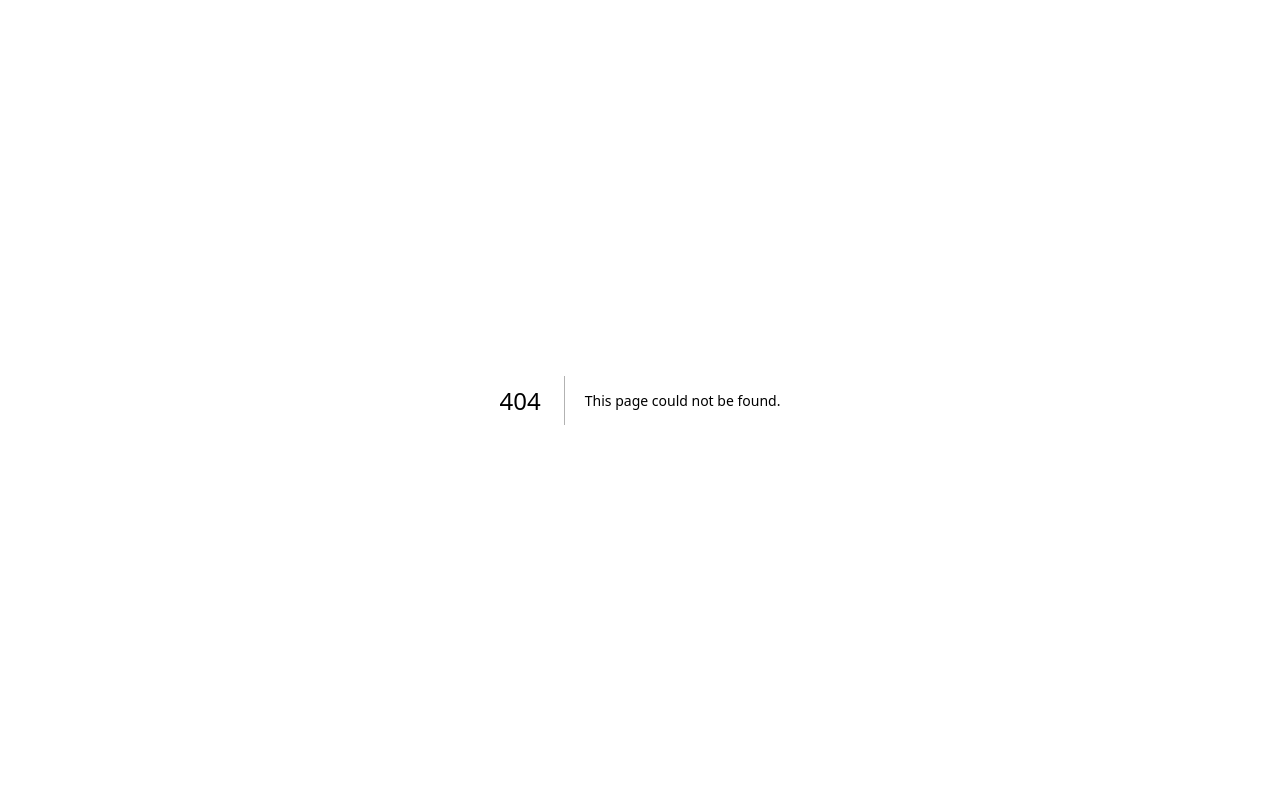
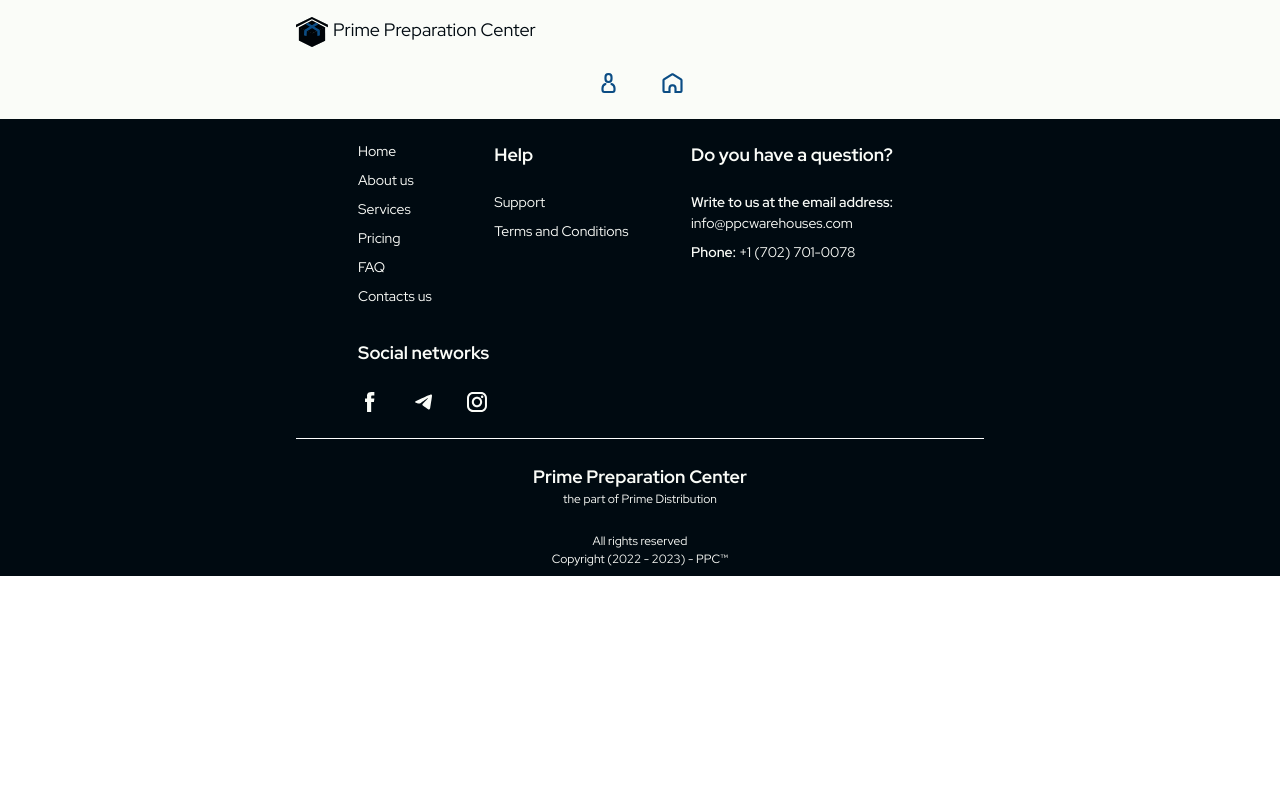
Before and after one commit to korvan17/nevadaFrontend, a Next.js app: page /dashboard/userPage in a window 1280 px wide. Before the commit this address had no page. Shown: the top 800 px of the page. Built offline with nearby package versions, Linux system fonts and the light colour scheme.

Commit message:
add DB pages

```diff
--- /dev/null
+++ b/src/app/dashboard/home/page.js
@@ -0,0 +1,7 @@
+import React from "react";
+
+function Home() {
+  return <div>home page</div>;
+}
+
+export default Home;
--- a/src/app/dashboard/page.js
+++ b/src/app/dashboard/page.js
@@ -6,10 +6,11 @@ export const metadata = {
   description: "Dashboard client page",
 };
 
-function Dashboard() {
+function Dashboard({ children }) {
   return (
     <>
       <DBHeader />
+      {children}
     </>
   );
 }
--- /dev/null
+++ b/src/app/dashboard/userPage/page.js
@@ -0,0 +1,13 @@
+import { DBHeader } from "@/components";
+import React from "react";
+
+function UserPage() {
+  return (
+    <div>
+      <DBHeader />
+      UserPage
+    </div>
+  );
+}
+
+export default UserPage;
--- a/src/components/DBHEader/DBHeader.jsx
+++ b/src/components/DBHEader/DBHeader.jsx
@@ -12,12 +12,12 @@ function DBHeader() {
     "
     >
       <div className="container">
-        <a href="#" className="flex gap-[5px]">
+        <a href="#" className="flex gap-[5px] mb-[12px]">
           <DarkLogo />
           Prime Preparation Center
         </a>
+        <NavBar />
       </div>
-      <NavBar />
     </header>
   );
 }
--- a/src/components/DBHEader/NavBar.jsx
+++ b/src/components/DBHEader/NavBar.jsx
@@ -1,7 +1,26 @@
 import React from "react";
+import { HomeIcon, UserIcon } from "../Icons";
+import Link from "next/link";
 
 function NavBar() {
-  return <nav></nav>;
+  return (
+    <nav className="flex gap-[16px] justify-center">
+      <Link
+        href="/dashboard/userPage"
+        className="flex items-center justify-center w-[48px] h-[48px]"
+        title="User page"
+      >
+        <UserIcon />
+      </Link>
+      <Link
+        href="/dashboard"
+        className="flex items-center justify-center w-[48px] h-[48px]"
+        title="Home page"
+      >
+        <HomeIcon />
+      </Link>
+    </nav>
+  );
 }
 
 export default NavBar;
--- a/src/components/Icons/DBNavBarIcons/HomeIcon.jsx
+++ b/src/components/Icons/DBNavBarIcons/HomeIcon.jsx
@@ -2,13 +2,7 @@ import React from "react";
 
 function HomeIcon() {
   return (
-    <>
-      <svg
-        width="25"
-        height="24"
-        fill="none"
-        xmlns="http://www.w3.org/2000/svg"
-      >
+    <svg width="25" height="24" fill="none" xmlns="http://www.w3.org/2000/svg">
       <path
         d="M20.5 20V9.132l-8-4.8-8 4.8V20h4v-2.75a4 4 0 0 1 8 0V20h4Zm-6 2v-4.75a2 2 0 1 0-4 0V22h-6a2 2 0 0 1-2-2V9.132a2 2 0 0 1 .971-1.715l8-4.8a2 2 0 0 1 2.058 0l8 4.8a2 2 0 0 1 .971 1.715V20a2 2 0 0 1-2 2h-6Z"
         fill="#1478CE"
@@ -24,7 +18,6 @@ function HomeIcon() {
         fill-opacity=".2"
       />
     </svg>
-    </>
   );
 }
 
--- a/src/components/Icons/DBNavBarIcons/UserIcon.jsx
+++ b/src/components/Icons/DBNavBarIcons/UserIcon.jsx
@@ -2,13 +2,7 @@ import React from "react";
 
 function UserIcon() {
   return (
-    <>
-      <svg
-        width="25"
-        height="24"
-        fill="none"
-        xmlns="http://www.w3.org/2000/svg"
-      >
+    <svg width="25" height="24" fill="none" xmlns="http://www.w3.org/2000/svg">
       <path
         d="M9.034 12.07a1 1 0 1 1 .733 1.86A3.58 3.58 0 0 0 7.5 17.26V19a1 1 0 0 0 1 1h8a1 1 0 0 0 1-1v-1.647a3.658 3.658 0 0 0-2.356-3.419 1 1 0 1 1 .712-1.868 5.658 5.658 0 0 1 3.644 5.287V19a3 3 0 0 1-3 3h-8a3 3 0 0 1-3-3v-1.74a5.58 5.58 0 0 1 3.534-5.19ZM12.5 2a4 4 0 0 1 4 4v2a4 4 0 1 1-8 0V6a4 4 0 0 1 4-4Zm0 2a2 2 0 0 0-2 2v2a2 2 0 1 0 4 0V6a2 2 0 0 0-2-2Z"
         fill="#1478CE"
@@ -24,7 +18,6 @@ function UserIcon() {
         fill-opacity=".2"
       />
     </svg>
-    </>
   );
 }
 
--- a/src/components/Icons/index.js
+++ b/src/components/Icons/index.js
@@ -3,4 +3,6 @@ export { default as CloseMenuIcon } from "./CloseMenuIcon/CloseMenuIcon.jsx";
 export { default as Logo } from "./Logo/Logo.jsx";
 export { default as EnvelopeIcon } from "./EnvelopeIcon/EnvelopeIcon.jsx";
 export { default as DarkLogo } from "./Logo/DarkLogo.jsx";
+export { default as HomeIcon } from "./DBNavBarIcons/HomeIcon.jsx";
+export { default as UserIcon } from "./DBNavBarIcons/UserIcon.jsx";
 export * from "./SocialsLinksIcons";
```
Lines whose indentation alone changed are shown as unchanged.
